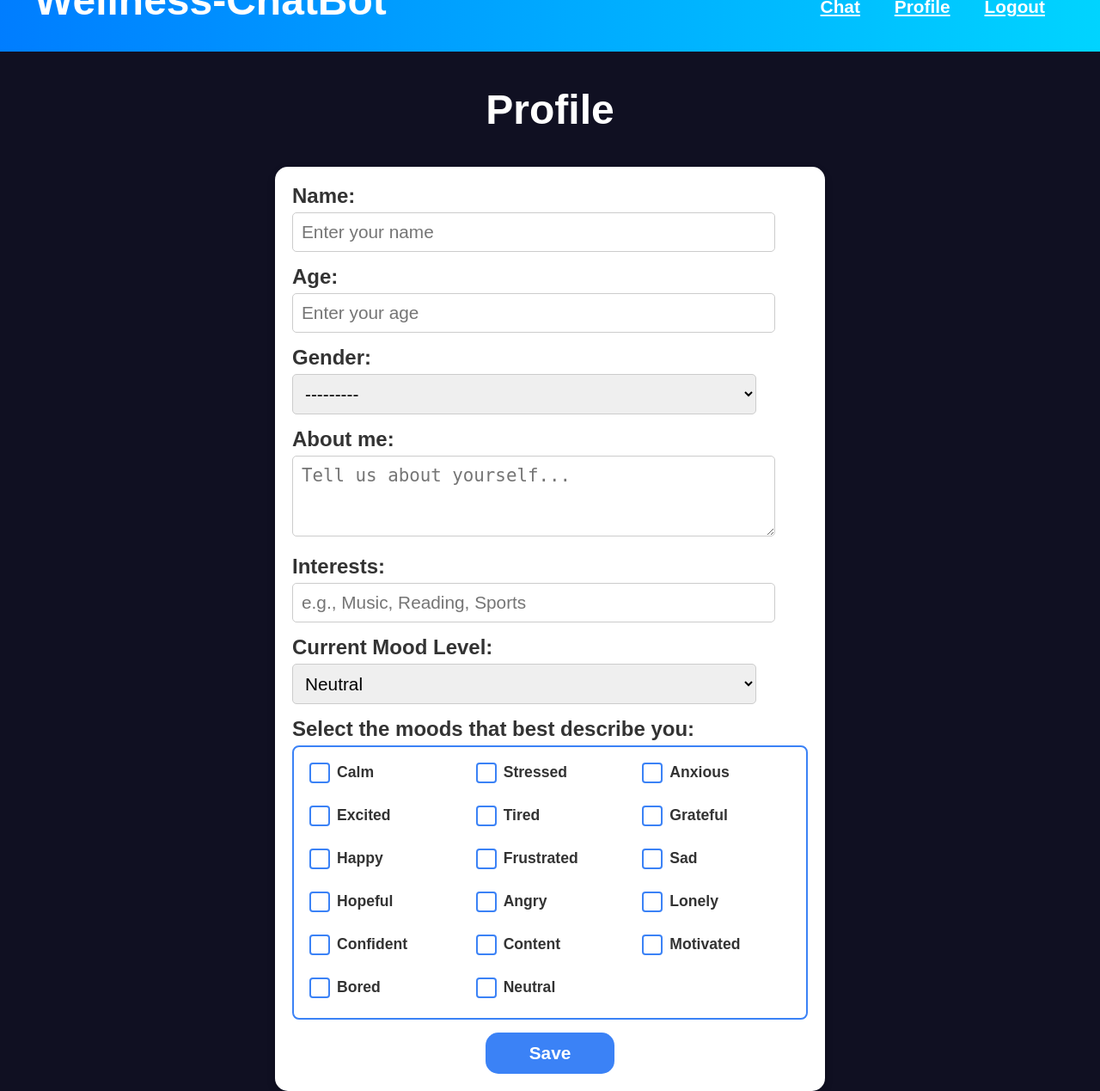
After one commit to zihanx/ChatBot-WebApp, a Django app: page /profile/ in a window 1280 px wide. The commit adds this page. Shown: the whole page at 86% size. Run offline with Django 5.2, Linux system fonts and the light colour scheme; the visitor is signed in with stand-in values (Sample User, id 1); data comes from the database, SQL or seed files in the repository.

Commit message:
Implement profile page, model, and styling

```diff
--- a/chatbot/forms.py
+++ b/chatbot/forms.py
@@ -2,6 +2,7 @@ from django import forms
 
 from django.contrib.auth.models import User
 from django.contrib.auth import authenticate
+from chatbot.models import Profile
 
 class LoginForm(forms.Form):
     username = forms.CharField(label="Username", widget=forms.TextInput(attrs={'class': 'input-field'}))
@@ -70,3 +71,22 @@ class ChatMessageForm(forms.Form):
     )
     def clean_text(self):
         return self.cleaned_data["text"].strip()
+
+class ProfileForm(forms.ModelForm):
+    current_mood_tag = forms.MultipleChoiceField(
+        choices=Profile.MOOD_TAG_CHOICES,  # Use choices from model
+        widget=forms.CheckboxSelectMultiple(attrs={"class": "mood-multi-select"}),
+        required=False
+    )
+
+    class Meta:
+        model = Profile
+        fields = ["name", "age", "gender", "bio", "interests", "current_mood_level", "current_mood_tag"]
+        widgets = {
+            "name": forms.TextInput(attrs={"class": "input-field", "placeholder": "Enter your name"}),
+            "age": forms.NumberInput(attrs={"class": "input-field", "placeholder": "Enter your age"}),
+            "gender": forms.Select(attrs={"class": "input-field"}),
+            "bio": forms.Textarea(attrs={"class": "input-field", "rows": 3, "placeholder": "Tell us about yourself..."}),
+            "interests": forms.TextInput(attrs={"class": "input-field", "placeholder": "e.g., Music, Reading, Sports"}),
+            "current_mood_level": forms.Select(attrs={"class": "input-field"}),
+        }
--- a/chatbot/models.py
+++ b/chatbot/models.py
@@ -21,3 +21,55 @@ class Message(models.Model):
 
     def __str__(self):
         return f"{self.author.capitalize()} - {self.timestamp.strftime('%Y-%m-%d %H:%M:%S')}"
+
+
+class Profile(models.Model):
+    user = models.OneToOneField(User, on_delete=models.CASCADE, related_name="profile")
+    name = models.CharField(max_length=50, blank=True)
+    age = models.PositiveIntegerField(null=True, blank=True)
+    GEDNER_CHOICES = [
+        ("male", "Male"),
+        ("female", "Female"),
+        ("non-binary", "Non-binary"),
+        ("prefer_not_say", "Prefer not to say"),
+        ("other", "Other"),
+    ]
+    gender = models.CharField(max_length=20, choices=GEDNER_CHOICES, blank=True)
+    bio = models.TextField(blank=True, help_text="A short description about yourself.")
+    interests = models.TextField(blank=True, help_text="What are you interested in? (comma-separated)")
+    conversation_summary = models.TextField(blank=True)
+
+    MOOD_LEVEL_CHOICES = [
+        (1, "Very Unpleasant"),
+        (2, "Unpleasant"),
+        (3, "A Bit Unpleasant"),
+        (4, "Neutral"),
+        (5, "A Bit Pleasant"),
+        (6, "Pleasant"),
+        (7, "Very Pleasant"),
+    ]
+    current_mood_level = models.IntegerField(choices=MOOD_LEVEL_CHOICES, default=4)
+
+    MOOD_TAG_CHOICES = [
+        ("calm", "Calm"),
+        ("stressed", "Stressed"),
+        ("anxious", "Anxious"),
+        ("excited", "Excited"),
+        ("tired", "Tired"),
+        ("grateful", "Grateful"),
+        ("happy", "Happy"),
+        ("frustrated", "Frustrated"),
+        ("sad", "Sad"),
+        ("hopeful", "Hopeful"),
+        ("angry", "Angry"),
+        ("lonely", "Lonely"),
+        ("confident", "Confident"),
+        ("content", "Content"),
+        ("motivated", "Motivated"),
+        ("bored", "Bored"),
+        ("neutral", "Neutral"),
+    ]
+    current_mood_tag = models.JSONField(default=list, blank=True)
+
+    def __str__(self):
+        return self.user.username
--- /dev/null
+++ b/chatbot/static/chatbot/profile.css
@@ -0,0 +1,139 @@
+.form-container.Profile {
+    width: 60%;
+    background: white;
+    padding: 20px;
+    border-radius: 15px;
+    box-shadow: 0 4px 10px rgba(0, 0, 0, 0.2);
+    text-align: center;
+    font-size: 1.5rem;
+    justify-content: flex-start;
+    overflow-y: auto;
+}
+
+.input-group {
+    text-align: left;
+    margin-bottom: 15px;
+}
+
+label {
+    font-weight: bold;
+    display: block;
+    margin-bottom: 5px;
+    color: #333;
+}
+
+.input-field {
+    width: 100%;
+    padding: 10px;
+    border: 1px solid #ccc;
+    border-radius: 8px;
+    outline: none;
+    font-size: 1.3rem;
+}
+
+.input-field:focus {
+    border-color: #3b82f6;
+    box-shadow: 0 0 5px #2c69ed;
+}
+
+.mood-tags-container {
+    display: flex;
+    flex-wrap: wrap;
+    gap: 8px;
+}
+
+.mood-checkbox {
+    transform: scale(1.3);
+    margin-right: 10px;
+}
+
+.button {
+    width: 100%;
+    max-width: 150px;
+    background-color: #3b82f6;
+    color: white;
+    padding: 12px;
+    border: none;
+    border-radius: 10px;
+    cursor: pointer;
+    font-size: 1.3rem;
+    font-weight: bold;
+    transition: transform 0.3s ease;
+}
+
+.button:hover {
+    background-color: #2563eb;
+    transform: scale(1.05);
+}
+
+.mood-multi-container {
+    display: grid;
+    grid-template-columns: repeat(3, 1fr); /* Three columns */
+    gap: 5px; /* Space between items */
+    padding: 10px;
+    background: white;
+    border: 2px solid #3b82f6;
+    border-radius: 8px;
+    font-size: 1rem;
+}
+
+.mood-option {
+    display: flex;
+    align-items: center;
+    gap: 10px;
+    font-size: 1.1rem;
+    padding: 8px;
+    border-radius: 5px;
+    transition: background 0.2s ease-in-out;
+    cursor: pointer;  /* Makes the label clickable */
+}
+
+.mood-option label {
+    cursor: pointer;
+    flex-grow: 1; /* Ensures full width clicking */
+}
+
+.mood-option input[type="checkbox"] {
+    display: none;
+}
+
+.mood-option label::before {
+    content: "✔";
+    display: inline-block;
+    width: 20px;
+    height: 20px;
+    margin-right: 8px;
+    text-align: center;
+    line-height: 20px;
+    border: 2px solid #3b82f6;
+    border-radius: 4px;
+    font-size: 1rem;
+    color: transparent;
+    transition: 0.2s;
+}
+
+.mood-option input[type="checkbox"]:checked + label::before {
+    background-color: #3b82f6;
+    color: white;
+    font-weight: bold;
+}
+
+.mood-dropdown {
+    width: 100%;
+    padding: 10px;
+    font-size: 1.1rem;
+    font-weight: bold;
+    border: 2px solid #3b82f6;
+    border-radius: 8px;
+    background: white;
+    color: #333;
+    cursor: pointer;
+    text-align: center;
+}
+
+.mood-dropdown:hover,
+.mood-dropdown:focus {
+    border-color: #2563eb;
+    box-shadow: 0 0 5px rgba(59, 130, 246, 0.5);
+    outline: none;
+}
--- a/chatbot/templates/chatbot/nav_header.html
+++ b/chatbot/templates/chatbot/nav_header.html
@@ -14,6 +14,8 @@
         <h1 class="site-name" id="id_site_name"> Wellness-ChatBot </h1>
         <div class="nav-container">
             <div class="nav-link-container">
+                <a href="{%url 'chat' %}" class="ref" id="id_nav_chat"> Chat </a>
+                <a href="{%url 'profile' %}" class="ref" id="id_nav_profile"> Profile </a>
                 <a href="{%url 'logout' %}"class="ref" id="id_nav_logout"> Logout </a>
             </div>
         </div>
--- /dev/null
+++ b/chatbot/templates/chatbot/profile.html
@@ -0,0 +1,65 @@
+{% extends "chatbot/nav_header.html" %}
+
+{% block title %}Profile{% endblock %}
+
+{% block extra_style %}
+    {% load static %}
+    <link rel="stylesheet" href="{% static 'chatbot/profile.css' %}">
+{% endblock %}
+
+{% block content %}
+    <div class="content-container Profile">
+        <h2 class="page-name">Profile</h2>
+
+        <div class="form-container Profile">
+            <form method="post" class="styled-form">
+                {% csrf_token %}
+                <div class="input-group">
+                    {{ form.name.label_tag }}
+                    {{ form.name }}
+                </div>
+
+                <div class="input-group">
+                    {{ form.age.label_tag }}
+                    {{ form.age }}
+                </div>
+
+                <div class="input-group">
+                    {{ form.gender.label_tag }}
+                    {{ form.gender }}
+                </div>
+
+                <div class="input-group">
+                    {% comment %} {{ form.bio.label_tag }} {% endcomment %}
+                    <label>About me:</label>
+                    {{ form.bio }}
+                </div>
+
+                <div class="input-group">
+                    {{ form.interests.label_tag }}
+                    {{ form.interests }}
+                </div>
+
+                <div class="input-group">
+                    <label for="id_current_mood_level">Current Mood Level:</label>
+                    {{ form.current_mood_level }}
+                </div>
+
+                <div class="input-group">
+                    <label>Select the moods that best describe you:</label>
+                    <div class="mood-multi-container">
+                        {% for choice in form.current_mood_tag %}
+                            <div class="mood-option">
+                                {{ choice.tag }}
+                                <label for="{{ choice.id_for_label }}">{{ choice.choice_label }}</label>
+                            </div>
+                        {% endfor %}
+                    </div>
+                </div>
+
+
+                <button type="submit" class="button">Save</button>
+            </form>
+        </div>
+    </div>
+{% endblock %}
--- a/chatbot/views.py
+++ b/chatbot/views.py
@@ -144,3 +144,13 @@ def stream_ai_response(request):
     if not user_input:
         return JsonResponse({"error": "No user input provided"}, status=400)
     return StreamingHttpResponse(generate_ai_response(request, user_input), content_type="text/event-stream")
+
+@login_required
+def profile(request):
+    profile, _ = Profile.objects.get_or_create(user=request.user)
+    form = ProfileForm(instance=profile)
+    if request.method == "POST":
+        form = ProfileForm(request.POST, instance=profile)
+        if form.is_valid():
+            form.save()
+    return render(request, "chatbot/profile.html", {"form": form})
--- a/webapp/urls.py
+++ b/webapp/urls.py
@@ -26,4 +26,5 @@ urlpatterns = [
     path("chat/send/", send_chat_message, name="chat_send_message"),
     path("logout/", logout_action, name="logout"),
     path("chat/stream_ai/", stream_ai_response, name="stream_ai"),
+    path("profile/", profile, name="profile"),
 ]
```
